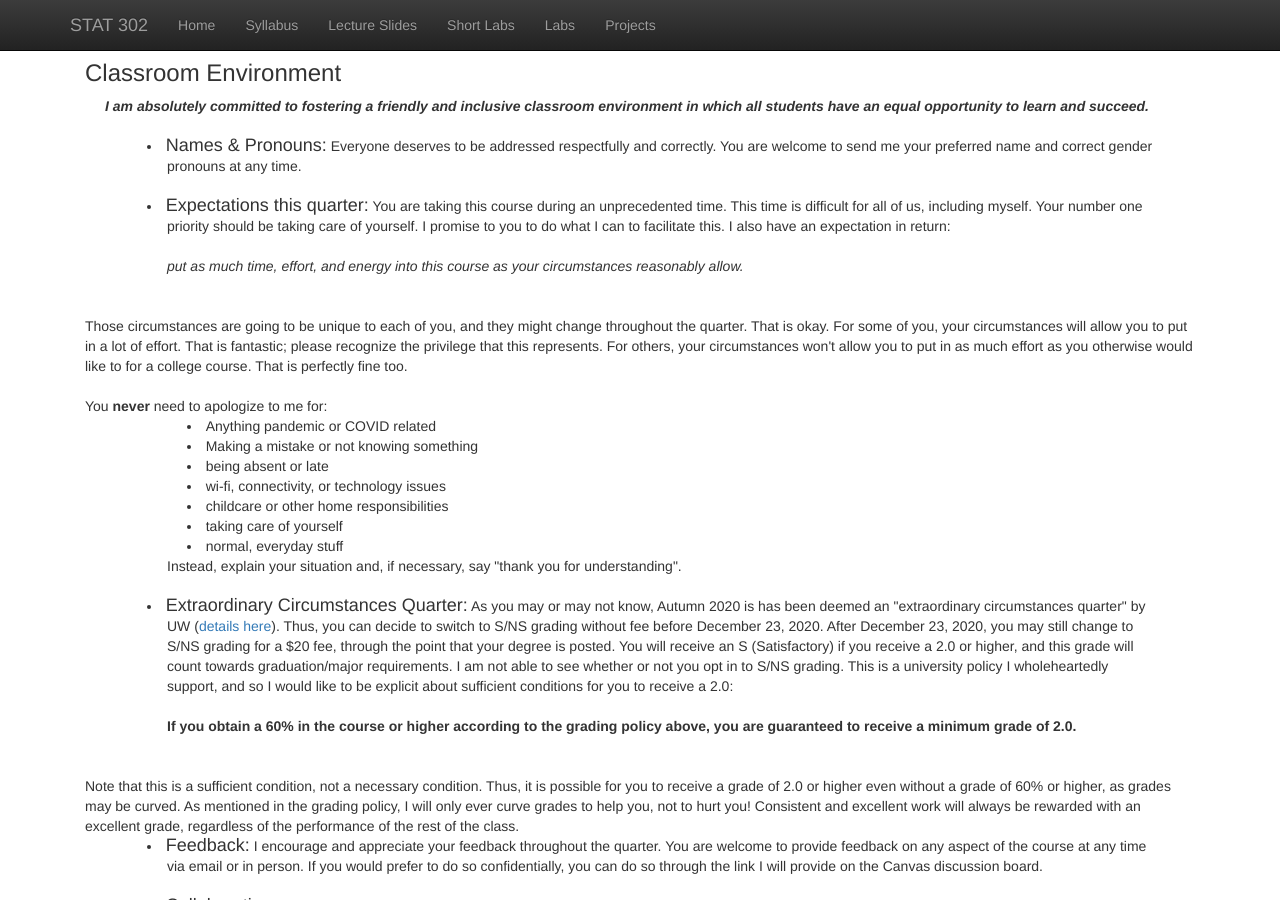
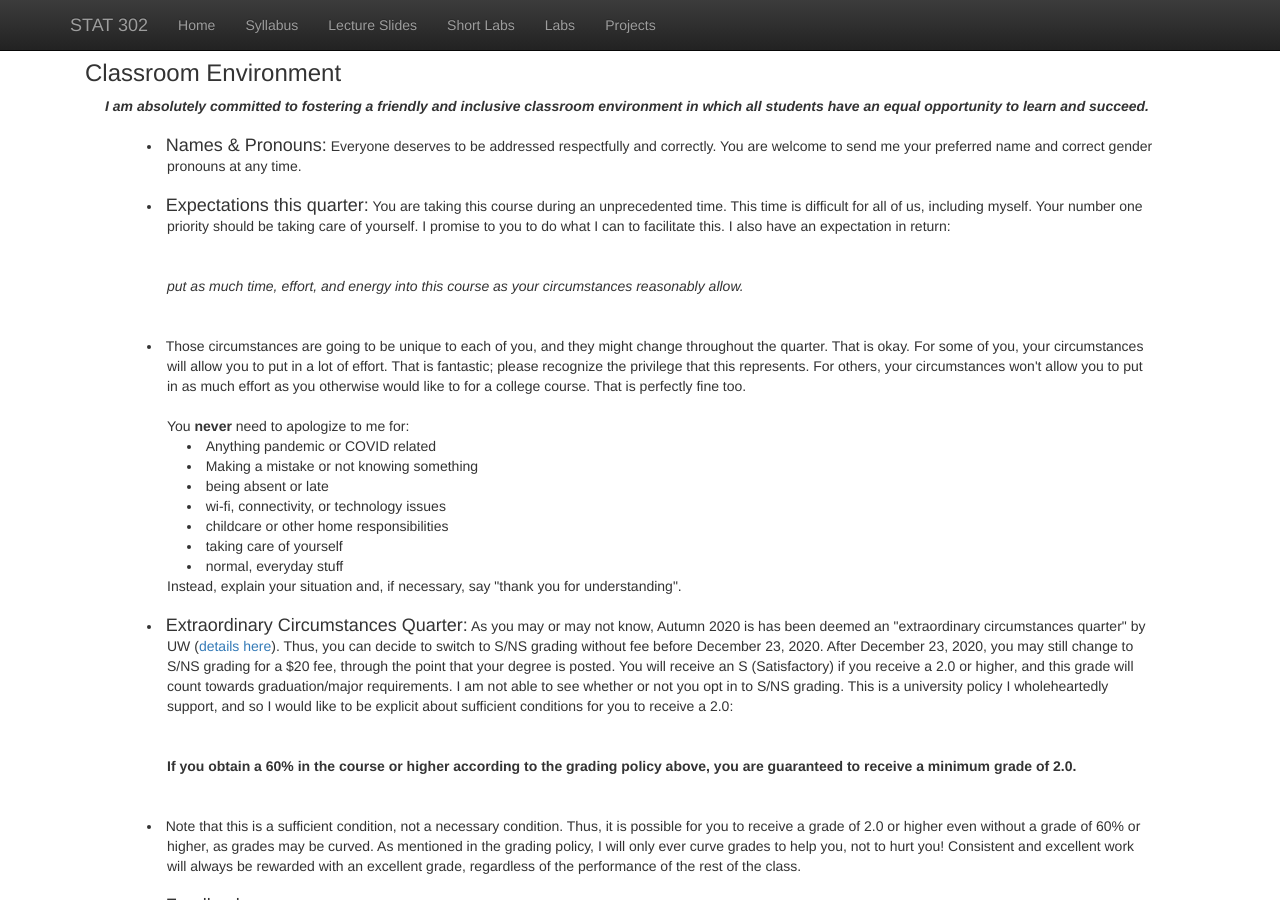
Before and after one commit to bryandmartin/STAT302, a Jekyll site: the page built from syllabus.html, in a window 1280 px wide and 900 px high, scrolled down 1509 px. Built offline with Jekyll 4.4.1, drawn with Linux system fonts in a browser that asks for light colours; nearby versions of some CDN libraries; library files that are not in the unit come from our copies.

Commit message:
even more formatting

```diff
--- a/syllabus.html
+++ b/syllabus.html
@@ -135,9 +135,10 @@ Instead of exams, you will be assigned two projects throughout the course. Both
     <h4 style="display: inline;">Expectations this quarter:</h4>
     You are taking this course during an unprecedented time. This time is difficult for all of us, including myself.
     Your number one priority should be taking care of yourself. I promise to you to do what I can to facilitate this.
-    I also have an expectation in return: <br><br>
+    I also have an expectation in return:</li> <br><br>
     <li style="padding:0px;margin:0px 40px 0px; text-indent: 0em; padding-left: 3em; list-style-type:none;"> <i>put as much time, effort, and energy into this course as your circumstances reasonably allow.</i> </li> <br> <br>
-    Those circumstances are going to be unique to each of you, and they might change throughout the quarter. That is okay.
+
+    <li style="padding:0px;margin:0px 40px 0px; text-indent: -1.45em; padding-left: 3em;"> Those circumstances are going to be unique to each of you, and they might change throughout the quarter. That is okay.
 
     For some of you, your circumstances will allow you to put in a lot of effort. That is fantastic; please recognize the privilege that this represents. For others, your circumstances won't allow you to put in as much effort as you otherwise would like to for a college course. That is perfectly fine too. <br><br>
 
@@ -162,10 +163,11 @@ Instead of exams, you will be assigned two projects throughout the course. Both
 
     <li style="padding:0px;margin:0px 40px 0px; text-indent: -1.45em; padding-left: 3em;">
     <h4 style="display: inline;">Extraordinary Circumstances Quarter:</h4>
-   As you may or may not know, Autumn 2020 is has been deemed an "extraordinary circumstances quarter" by UW (<a href="https://registrar.washington.edu/students/ec-grading-change-request">details here</a>). Thus, you can decide to switch to S/NS grading without fee before December 23, 2020. After December 23, 2020, you may still change to S/NS grading for a $20 fee, through the point that your degree is posted. You will receive an S (Satisfactory) if you receive a 2.0 or higher, and this grade will count towards graduation/major requirements. I am not able to see whether or not you opt in to S/NS grading. This is a university policy I wholeheartedly support, and so I would like to be explicit about sufficient conditions for you to receive a 2.0:
+   As you may or may not know, Autumn 2020 is has been deemed an "extraordinary circumstances quarter" by UW (<a href="https://registrar.washington.edu/students/ec-grading-change-request">details here</a>). Thus, you can decide to switch to S/NS grading without fee before December 23, 2020. After December 23, 2020, you may still change to S/NS grading for a $20 fee, through the point that your degree is posted. You will receive an S (Satisfactory) if you receive a 2.0 or higher, and this grade will count towards graduation/major requirements. I am not able to see whether or not you opt in to S/NS grading. This is a university policy I wholeheartedly support, and so I would like to be explicit about sufficient conditions for you to receive a 2.0:</li>
 <br><br>
 <li style="padding:0px;margin:0px 40px 0px; text-indent: 0em; padding-left: 3em; list-style-type:none;"> <b>If you obtain a 60% in the course or higher according to the grading policy above, you are guaranteed to receive a minimum grade of 2.0.</b> </li>
 <br><br>
+<li style="padding:0px;margin:0px 40px 0px; text-indent: -1.45em; padding-left: 3em;">
 Note that this is a sufficient condition, not a necessary condition. Thus, it is possible for you to receive a grade of 2.0 or higher even without a grade of 60% or higher, as grades may be curved. As mentioned in the grading policy, I will only ever curve grades to help you, not to hurt you! Consistent and excellent work will always be rewarded with an excellent grade, regardless of the performance of the rest of the class.
 </li><br>
 
```
